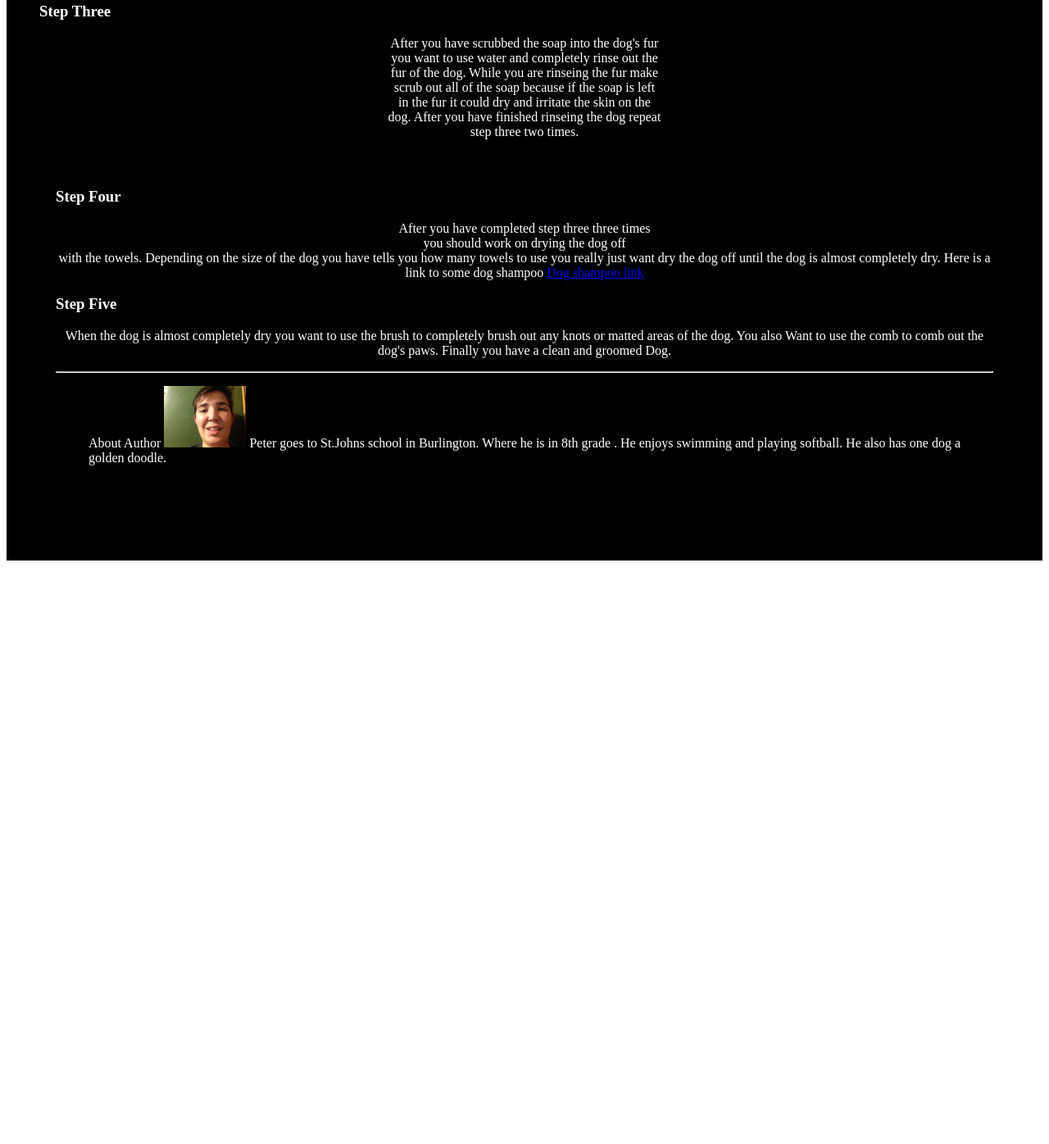
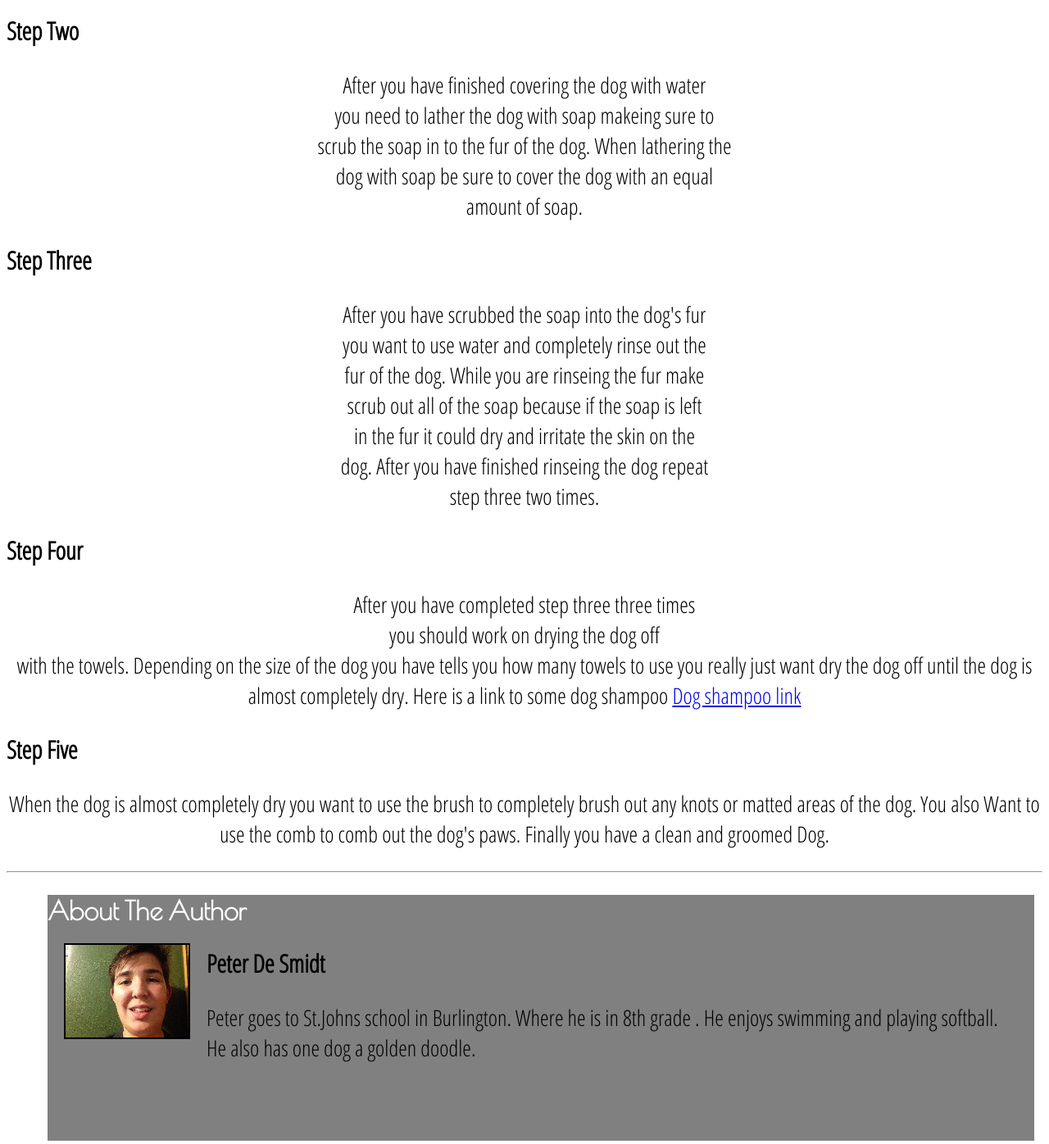
Before and after one commit to Peterdesmidt/HowTo, a plain HTML site: page index.html in a window 1280 px wide. Shown: the part 908-2304 px from the top of the page at 82% size. Before the commit the page ends 1612 px from the top, so only its background shows below. Drawn offline with nearby package versions, Linux system fonts and the light colour scheme.

Commit message:
Update index.html

```diff
--- a/index.html
+++ b/index.html
@@ -1,15 +1,63 @@
-DOCTYPE.html>
+<DOCTYPE.html>
 <html>
 <head>
+<link rel="stylesheet"
+<link href="https://fonts.googleapis.com/css?family=Open+Sans+Condensed:300" rel="stylesheet">
+<link href="https://fonts.googleapis.com/css?family=Poiret+One" rel="stylesheet">
+
 <style>
-div.cities {
-    background-color: black;
-    color: white;
-    margin: 20px 0 20px 0;
-    padding: 20px;
+.outer-box {
+       background-color:grey;
+       margin:10px;
+       min-height:300px;
+     }
+     .name {
+       color:white;
+       font-family:Tahoma;
+       margin:left;
+     }
+     .picture {
+       margin-left:20px;
+       float:left;
+       margin-right:20px;
+       margin-bottom:20px;
+       border:2px solid;
+     }
+     .bio{
+       font-family:Tahoma;
+       padding-left:20px;
+       padding-right:20px;
+       padding-bottom:10px;
+     }
+     img {
+       display:block;
+     }
+<div.cities {
+    background-color:white;
+    color:Black;
+    margin: 20px;
+
 }
+h2 {
+font-family:'Open Sans Condensed';
+font-size:30;
+}
+p {
+  font-family:Open Sans Condensed;
+  font-size:27px;
+}
+h1{
+  font-family:Poiret One;
+}
+
+li{
+font-family:Open Sans Condensed;
+
 </style>
+
+
 </head>
+
 
 <body>
 
@@ -19,17 +67,17 @@ div.cities {
 
 
 
-<h4 style="text-align:center Font-family:Courier New;">By: Peter De Smidt</h4>
+<h2 style="text-align:center;"> By:Peter DeSmidt</h2>
 <hr>
 
 <!-- This is the start of the steps-->
-<p style="font-Family:Courier New;">Many people have their dog sent to a<br>groomer
+<p>Many people have their dog sent to a<br>groomer
 even though it is just as easy<br> to do it at home saving them <i>time</i> <br>
 and <i>money</i>.</p>
 
 
  <div class="cities">
- <h3> Things you Need </h3>
+ <h2> Things you Need </h2>
 <ul style="list-type:square">
 
   <li>Brush</li>
@@ -47,7 +95,7 @@ and <i>money</i>.</p>
    <h
 
 <div class="cities">
-<h3> Step One </h3>
+<h2> Step One </h2>
 </h>
 
 <p style="text-align:center"> First you need to get a Dog.
@@ -59,7 +107,7 @@ water makeing sure that the dog is covered totally.
 
 
 <div class="cities">
-<h3> Step Two </h3>
+<h2> Step Two </h2>
 <p style=text-align:center>After you have finished covering
 the dog with water<br> you need to lather the dog with soap makeing
 sure to<br> scrub the soap in to the fur of the dog. When lathering
@@ -67,7 +115,7 @@ the <br>dog with soap be sure to cover the dog with an equal <br>
  amount of soap. </p>
  </div>
 
- <h3> Step Three </h3>
+ <h2> Step Three </h2>
  <p style="text-align:center"> After you have scrubbed the soap into
  the dog's fur<br> you want to use water and completely rinse out the
  <br> fur of the dog. While you are rinseing the fur make
@@ -77,7 +125,7 @@ the <br>dog with soap be sure to cover the dog with an equal <br>
  <br> step three two times.</p>
 
  <div class="cities">
-  <h3> Step Four  </h3>
+  <h2> Step Four  </h2>
 <p style="text-align:center"> After you have completed step three
 three times<br> you should work on drying the dog off
 <br> with the towels. Depending on the size of the dog you
@@ -86,7 +134,7 @@ three times<br> you should work on drying the dog off
  Here is a link to some dog shampoo
 <a href="http://www.petsmart.com/dog/grooming-supplies/shampoos-and-conditioners/"> Dog shampoo link</a>
 
-<h3> Step Five </h3>
+<h2> Step Five </h2>
 <p style="text-align:center"> When the dog is almost completely dry
 you want to use the brush  to completely brush out any knots or
 matted areas of the dog. You also Want to use the comb to
@@ -101,10 +149,19 @@ a clean and groomed Dog.</p>
 <ul style="list-style-type:square">
 </p>
 
-<th style="Font-family:Courier New;">About Author </th>
 
-<img src="https://peterdesmidt.github.io/HowTo/images/IMG_0458.JPG"
-width="100px" length="100px"
-<td> Peter goes to  St.Johns school in Burlington. Where he is in 8th grade
+
+<div class="outer-box">
+
+      <div class="Name"><h1>About The Author</h1></div>
+      <div class="picture"></divclass><img src="https://peterdesmidt.github.io/HowTo/images/peter%20desmidt.jpg"></div>
+      <div class="bio"><h2>Peter De Smidt</h2>
+      <p>Peter goes to  St.Johns school in Burlington. Where he is in 8th grade
 . He enjoys swimming and playing softball. He also has one dog a golden
 doodle.
+
+      </p>
+    </div>
+  </div>
+  </body>
+</html>
```
